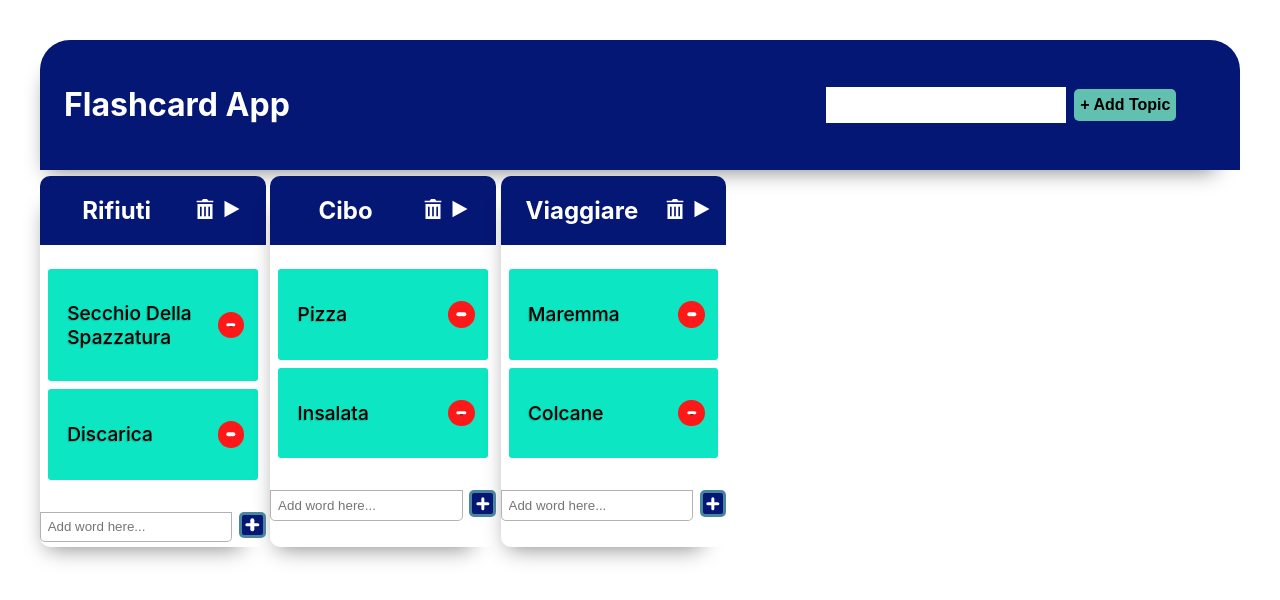
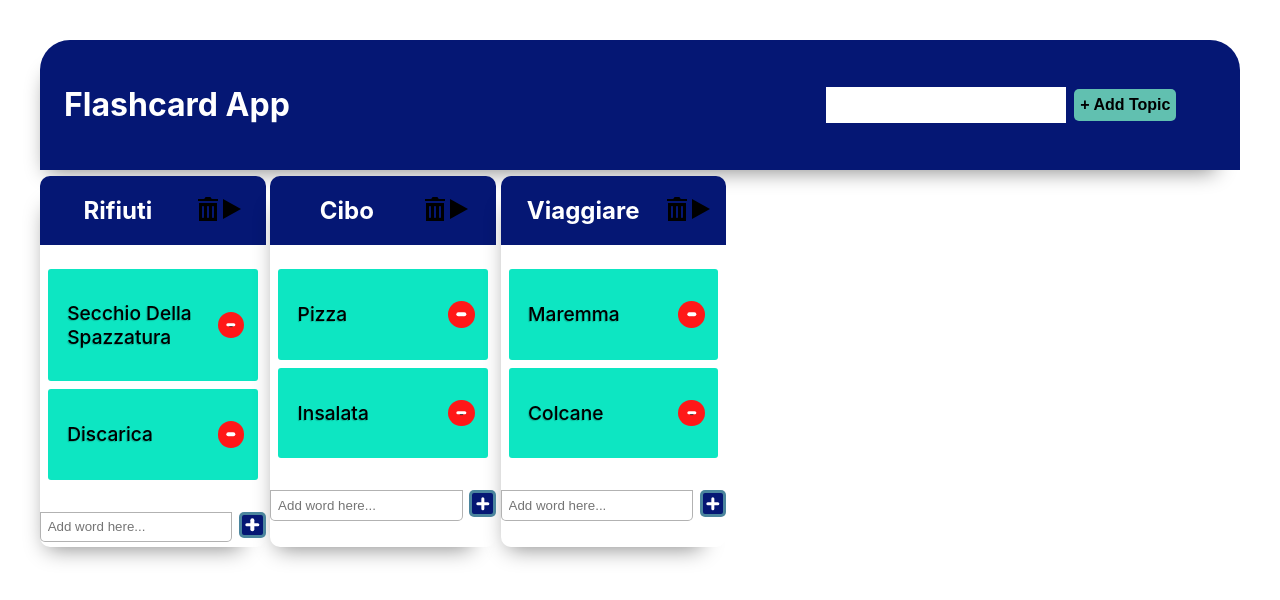
Before and after one commit to DylanBob211/Flashcard-app, a React (Create React App) app: page /main in a window 1280 px wide. Shown: the top 600 px of the page. Built offline with nearby package versions, Linux system fonts and the light colour scheme; what unsplash-js would draw is missing.

Commit message:
SVG Icons refactor

```diff
--- a/src/Components/Icons/PlayIcon.jsx
+++ b/src/Components/Icons/PlayIcon.jsx
@@ -1,19 +1,22 @@
 import React from 'react';
 import PropTypes from 'prop-types';
 
-const PlayIcon = ({ classIcon, dependencies, customFunction }) => (
-  <svg onClick={() => customFunction(dependencies)} className={classIcon} xmlns="http://www.w3.org/2000/svg" width="24" height="24" viewBox="0 0 24 24">
+const PlayIcon = ({
+  className, ...props
+}) => (
+  <svg className={`icon ${className}`} xmlns="http://www.w3.org/2000/svg" width="24" height="24" viewBox="0 0 24 24" {...props}>
     <path d="M3 22v-20l18 10-18 10z" />
   </svg>
 );
 
 PlayIcon.propTypes = {
-  classIcon: PropTypes.string.isRequired,
+  className: PropTypes.string,
   customFunction: PropTypes.func,
   dependencies: PropTypes.string,
 };
 
 PlayIcon.defaultProps = {
+  className: '',
   customFunction: () => {},
   dependencies: null,
 };
--- a/src/Components/Icons/TrashBinIcon.jsx
+++ b/src/Components/Icons/TrashBinIcon.jsx
@@ -2,40 +2,26 @@ import React from 'react';
 import PropTypes from 'prop-types';
 
 const TrashBinIcon = ({
-  classIcon, width, height, fill, iconTitle, dependencies, customFunction,
+  className, ...props
 }) => (
 
   <svg
-    className={classIcon}
+    className={`icon ${className}`}
     xmlns="http://www.w3.org/2000/svg"
-    width={width || 24}
-    height={height || 24}
+    width="24"
+    height="24"
     viewBox="0 0 24 24"
-    fill={fill || '#000'}
-    aria-labelledby={iconTitle}
-    onClick={() => customFunction(dependencies)}
+    {...props}
   >
-    <title id={iconTitle}>TrashBin Icon</title>
     <path d="M3 6v18h18v-18h-18zm5 14c0 .552-.448 1-1 1s-1-.448-1-1v-10c0-.552.448-1 1-1s1 .448 1 1v10zm5 0c0 .552-.448 1-1 1s-1-.448-1-1v-10c0-.552.448-1 1-1s1 .448 1 1v10zm5 0c0 .552-.448 1-1 1s-1-.448-1-1v-10c0-.552.448-1 1-1s1 .448 1 1v10zm4-18v2h-20v-2h5.711c.9 0 1.631-1.099 1.631-2h5.315c0 .901.73 2 1.631 2h5.712z" />
   </svg>
 );
 
 TrashBinIcon.propTypes = {
-  classIcon: PropTypes.string.isRequired,
-  width: PropTypes.number,
-  height: PropTypes.number,
-  fill: PropTypes.string,
-  iconTitle: PropTypes.string,
-  customFunction: PropTypes.func,
-  dependencies: PropTypes.string,
+  className: PropTypes.string,
 };
 
 TrashBinIcon.defaultProps = {
-  width: 24,
-  height: 24,
-  fill: '#fff',
-  iconTitle: 'trash bin',
-  customFunction: () => {},
-  dependencies: 'sth',
+  className: '',
 };
 export default TrashBinIcon;
```
Also changed, not shown: src/Components/Icons/PlusIcon.jsx (added, +19 -0 lines), src/Components/Icons/RemoveIcon.jsx (added, +17 -0 lines).
